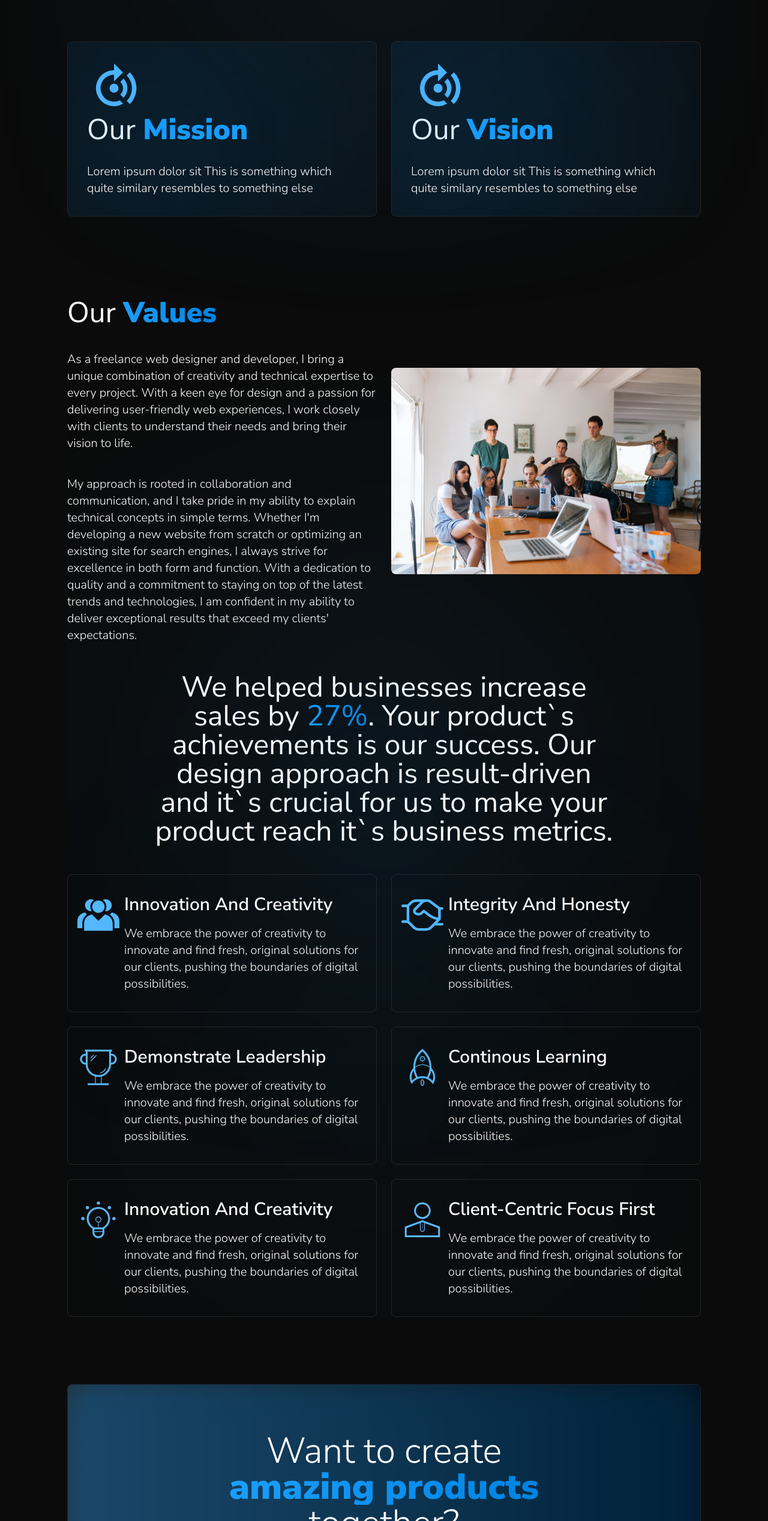
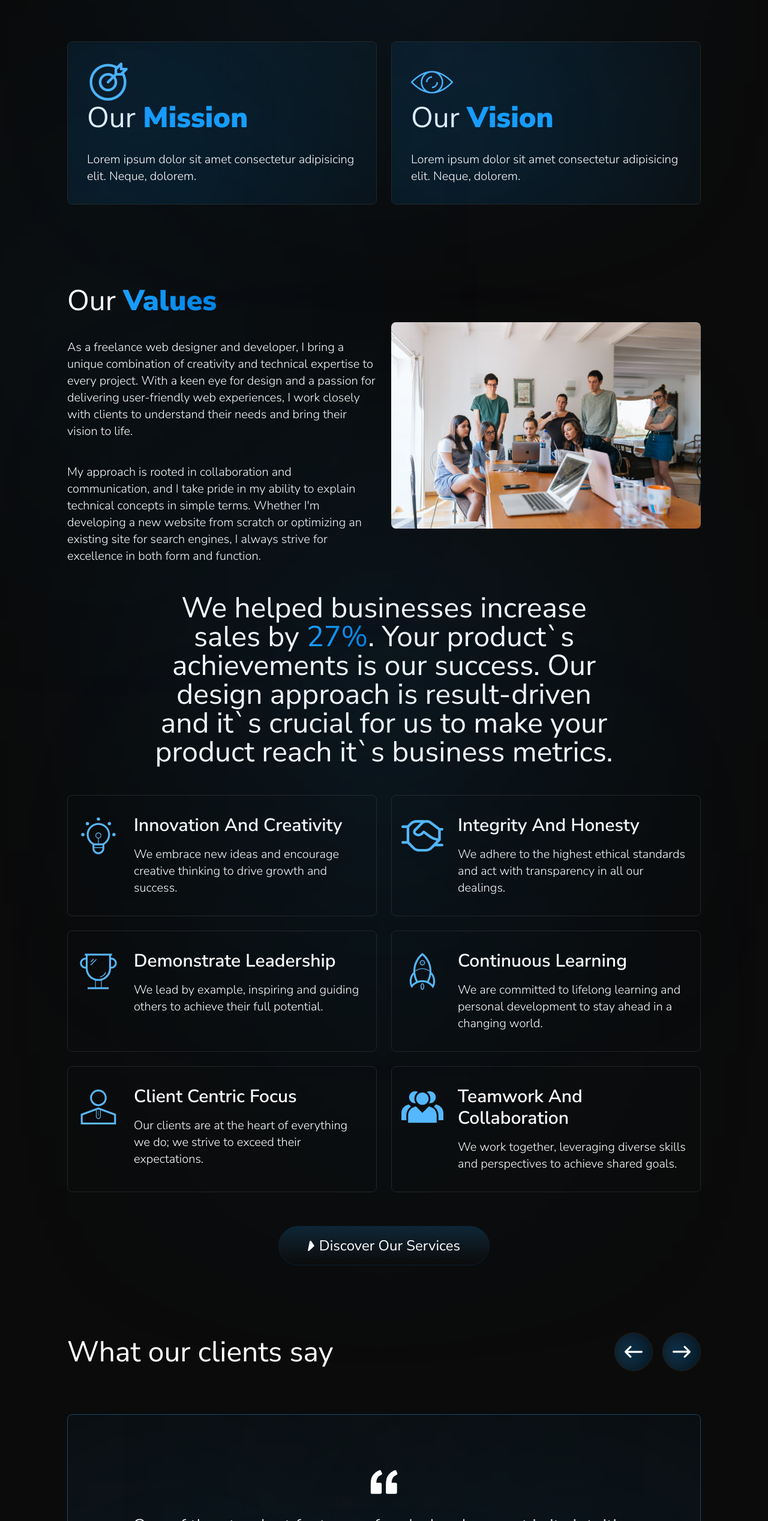
Before and after one commit to zrvnarmarin/BitLyte-Studios-Website, a Next.js app: page /about-us in a window 1280 px wide. Shown: the part 1591-4126 px from the top of the page at 60% size. Built offline with nearby package versions, Linux system fonts and the light colour scheme.

Commit message:
whole /about-us route page has been styled for beg screens;

```diff
--- a/app/about-us/(about-us-sections)/MissionAndVision.tsx
+++ b/app/about-us/(about-us-sections)/MissionAndVision.tsx
@@ -1,10 +1,6 @@
 import React from "react";
 import SectionWrapper from "../../components/SectionWrapper";
 import "../../../public/test.css";
-import { HighBrandAwareness } from "@/app/services/[serviceId]/SimilarServicesSection";
-import Link from "next/link";
-import { RightArrow } from "@/app/(home-sections)/ServicesSection";
-import { HighlySkilledProffesional } from "@/app/(home-sections)/WhyUsSection";
 
 export default function MissionAndVision() {
   return (
@@ -25,6 +21,7 @@ export default function MissionAndVision() {
               key={value.id}
               title={value.title}
               description={value.description}
+              icon={value.icon}
             />
           ))}
         </div>
@@ -36,26 +33,81 @@ export default function MissionAndVision() {
 export const ValueCard = ({
   title,
   description,
+  icon
 }: {
   title: string;
   description: string;
+  icon: () => React.FC
 }) => {
   return (
     <div className="relative overflow-hidden flex flex-col items-start justify-center p-8 rounded-lg border-[0.5px] border-[#252525]">
       <div className="w-64 h-64 absolute left-0 bottom-0 bg-gradient-to-r from-[#1A9FFF] to-[#0086E6] z-10 blur-[230px]"></div>
       <div className="w-full flex items-center justify-start">
-        <HighlySkilledProffesional />
+        {icon()}
       </div>
       <h2 className="text-[#ffffff] text-3xl xs:text-4xl sm:text-5xl font-medium xs:font-normal mb-8">
         Our <span className="text-primary-blue font-black">{title}</span>
       </h2>
       <p className="text-start text-lg xs:text-xl font-light text-[#ffffff] z-20">
-        Lorem ipsum dolor sit This is something which quite similary resembles
-        to something else
+        {description}
       </p>
     </div>
   );
 };
+
+export const MissionIcon = () => (
+  <svg
+    viewBox="0 0 32 32"
+    fill="#55b8ff"
+    width={70}
+    height={70}
+  >
+    <g id="SVGRepo_bgCarrier" strokeWidth="0"></g>
+    <g id="SVGRepo_tracerCarrier" strokeLinecap="round" strokeLinejoin="round"></g>
+    <g id="SVGRepo_iconCarrier">
+      <style type="text/css">
+        {`.st0{fill:none;stroke:#55b8ff;stroke-width:2;stroke-linecap:round;stroke-linejoin:round;stroke-miterlimit:10;}`}
+      </style>
+      <line className="st0" x1="16" y1="16" x2="22" y2="10"></line>
+      <polygon className="st0" points="30,6 26,6 26,2 22,6 22,10 26,10"></polygon>
+      <circle className="st0" cx="16" cy="16" r="6"></circle>
+      <path
+        className="st0"
+        d="M27,9c1.3,2,2,4.4,2,7c0,7.2-5.8,13-13,13S3,23.2,3,16S8.8,3,16,3c2.6,0,5,0.7,7,2"
+      ></path>
+    </g>
+  </svg>
+);
+
+export const VisionIcon = () => (
+  <svg
+    fill="#55b8ff"
+    height={70}
+    width={70}
+    viewBox="0 0 512 512"
+  >
+    <g id="SVGRepo_bgCarrier" strokeWidth="0"></g>
+    <g id="SVGRepo_tracerCarrier" strokeLinecap="round" strokeLinejoin="round"></g>
+    <g id="SVGRepo_iconCarrier">
+      <g>
+        <g>
+          <path d="M509.778,250.021C505.152,244.672,394.926,118.857,256,118.857S6.848,244.672,2.222,250.03 c-2.962,3.429-2.962,8.521,0,11.95C6.848,267.328,117.074,393.143,256,393.143S505.152,267.328,509.778,261.97 C512.741,258.542,512.741,253.449,509.778,250.021z M21.568,256c16.64-17.481,69.477-69.019,138.862-98.158 c-25.6,24.923-41.573,59.694-41.573,98.158c0,38.464,15.973,73.234,41.573,98.158C91.045,325.02,38.208,273.481,21.568,256z M256,374.857c-65.536,0-118.857-53.321-118.857-118.857S190.464,137.143,256,137.143S374.857,190.464,374.857,256 S321.536,374.857,256,374.857z M351.579,354.158c25.591-24.923,41.563-59.694,41.563-98.158c0-38.464-15.973-73.234-41.573-98.158 c69.385,29.138,122.222,80.677,138.862,98.158C473.792,273.481,420.965,325.02,351.579,354.158z"></path>
+        </g>
+      </g>
+      <g>
+        <g>
+          <path d="M182.857,256h18.286c0-30.254,24.603-54.857,54.857-54.857v-18.286C215.671,182.857,182.857,215.671,182.857,256z"></path>
+        </g>
+      </g>
+      <g>
+        <g>
+          <path d="M310.857,256c0,30.254-24.603,54.857-54.857,54.857v18.286c40.329,0,73.143-32.814,73.143-73.143H310.857z"></path>
+        </g>
+      </g>
+      {/* Add other <g> and <path> elements here as needed */}
+    </g>
+  </svg>
+);
 
 export const valueCardData = [
   {
@@ -63,11 +115,13 @@ export const valueCardData = [
     title: "Mission",
     description:
       "Lorem ipsum dolor sit amet consectetur adipisicing elit. Neque, dolorem.",
+      icon: MissionIcon
   },
   {
     id: 2,
     title: "Vision",
     description:
       "Lorem ipsum dolor sit amet consectetur adipisicing elit. Neque, dolorem.",
+      icon: VisionIcon
   },
 ];
--- /dev/null
+++ b/app/about-us/(about-us-sections)/ParagraphSection.tsx
@@ -0,0 +1,19 @@
+import React from 'react'
+import SectionWrapper from '@/app/components/SectionWrapper'
+
+export const ParagraphSection = () => {
+  return (
+    <SectionWrapper>
+      <h3 className="relative w-full text-3xl xs:text-4xl sm:text-5xl text-[#ffffff] font-medium text-center xs:font-normal z-40 py-4 sm:py-8 md:py-6">
+        We helped businesses increase sales by{" "}
+        <span className="custom-text">27%</span>. Your product`s achievements is
+        our success. Our design approach is result-driven and it`s crucial for
+        us to make your product reach it`s business metrics.
+        {/* Blur background */}
+        <div className="w-48 h-48 absolute top-1/2 left-1/2 transform -translate-x-1/2 -translate-y-1/2 bg-gradient-to-r from-[#1A9FFF] to-[#0086E6] z-10 blur-[230px] pointer-events-none"></div>
+      </h3>
+      </SectionWrapper>
+  )
+}
+
+export default ParagraphSection
--- a/app/about-us/(about-us-sections)/ValuesSection.tsx
+++ b/app/about-us/(about-us-sections)/ValuesSection.tsx
@@ -2,18 +2,15 @@ import React from "react";
 import SectionWrapper from "../../components/SectionWrapper";
 import "../../../public/test.css";
 import Image from "next/image";
-import { UseScrollPosition } from "./../../utils/hooks/UseScrollPosition";
-import TestImage from "../../../public/img11.jpg";
 import TestHumanImage from "../../../public/images/agency-image.png";
+import Link from "next/link";
+import { LogoArrowRight } from "@/app/(home-sections)/ProjectsSection";
 
 export default function WhyUsSection() {
   return (
     <SectionWrapper>
-      <div className="relative overflow-hidden flex flex-col gap-6 items-start">
-        {/* <div className="w-64 h-64 absolute right-0 bg-gradient-to-r from-[#1A9FFF] to-[#0086E6] z-10 blur-[230px]"></div>
-        <div className="w-64 h-64 absolute bottom-0 bg-gradient-to-r from-[#1A9FFF] to-[#0086E6] z-10 blur-[230px]"></div>
-        <div className="w-64 h-64 absolute top-0 bg-gradient-to-r from-[#1A9FFF] to-[#0086E6] z-10 blur-[230px]"></div>
-        <div className="w-64 h-64 absolute left-0 bg-gradient-to-r from-[#1A9FFF] to-[#0086E6] z-10 blur-[230px]"></div> */}
+      <div className="relative overflow- flex flex-col gap-6 items-start">
+        <div className="w-32 h-32 absolute top-0 bg-gradient-to-r from-[#1A9FFF] to-[#0086E6] z-10 blur-[230px]"></div>
 
         <div className="grid grid-cols-2 gap-6 items-center">
           <div className="flex flex-col gap-2">
@@ -33,10 +30,7 @@ export default function WhyUsSection() {
               take pride in my ability to explain technical concepts in simple
               terms. Whether I'm developing a new website from scratch or
               optimizing an existing site for search engines, I always strive
-              for excellence in both form and function. With a dedication to
-              quality and a commitment to staying on top of the latest trends
-              and technologies, I am confident in my ability to deliver
-              exceptional results that exceed my clients' expectations.
+              for excellence in both form and function.
             </p>
           </div>
           <Image
@@ -62,94 +56,44 @@ export default function WhyUsSection() {
         <div className="relative grid grid-cols-1 md:grid-cols-2 gap-6">
           <div className="w-32 h-32 absolute top-1/2 left-1/2 transform -translate-x-1/2 -translate-y-1/2 bg-gradient-to-r from-[#1A9FFF] to-[#0086E6] z-10 blur-[230px] pointer-events-none"></div>
 
-          <div className="flex flex-row gap-2 rounded-lg p-4 py-8 border-[0.5px] border-[#252525] z-20">
-            <TeamworkAndCollaborationIcon />
-            <div className="flex flex-col gap-2">
-              <h3 className="text-[#ffffff] font-semibold text-2xl xs:text-3xl text-start z-20">
-                Innovation And Creativity
-              </h3>
-              <p className="text-lg xs:text-xl font-light text-[#ffffff] text-start pt-2 z-20">
-                We embrace the power of creativity to innovate and find fresh,
-                original solutions for our clients, pushing the boundaries of
-                digital possibilities.
-              </p>
-            </div>
-          </div>
+          {values.map((value) => (
+            <ValueCard
+              key={value.id}
+              title={value.title}
+              description={value.description}
+              icon={value.icon}
+            />
+          ))}
+        </div>
+      </div>
 
-          <div className="flex flex-row gap-2 rounded-lg p-4 py-8 border-[0.5px] border-[#252525] z-20">
-            <IntegrityAndHonestyIcon />
-            <div className="flex flex-col gap-2">
-              <h3 className="text-[#ffffff] font-semibold text-2xl xs:text-3xl text-start z-20">
-                Integrity And Honesty
-              </h3>
-              <p className="text-lg xs:text-xl font-light text-[#ffffff] text-start pt-2 z-20">
-                We embrace the power of creativity to innovate and find fresh,
-                original solutions for our clients, pushing the boundaries of
-                digital possibilities.
-              </p>
-            </div>
-          </div>
-
-          <div className="flex flex-row gap-2 rounded-lg p-4 py-8 border-[0.5px] border-[#252525] z-20">
-            <DemonstratingLeadershipIcon />
-            <div className="flex flex-col gap-2">
-              <h3 className="text-[#ffffff] font-semibold text-2xl xs:text-3xl text-start z-20">
-                Demonstrate Leadership
-              </h3>
-              <p className="text-lg xs:text-xl font-light text-[#ffffff] text-start pt-2 z-20">
-                We embrace the power of creativity to innovate and find fresh,
-                original solutions for our clients, pushing the boundaries of
-                digital possibilities.
-              </p>
-            </div>
-          </div>
-
-          <div className="flex flex-row gap-2 rounded-lg p-4 py-8 border-[0.5px] border-[#252525] z-20">
-            <ContinuousLearningIcon />
-            <div className="flex flex-col gap-2">
-              <h3 className="text-[#ffffff] font-semibold text-2xl xs:text-3xl text-start z-20">
-                Continous Learning
-              </h3>
-              <p className="text-lg xs:text-xl font-light text-[#ffffff] text-start pt-2 z-20">
-                We embrace the power of creativity to innovate and find fresh,
-                original solutions for our clients, pushing the boundaries of
-                digital possibilities.
-              </p>
-            </div>
-          </div>
-
-          <div className="flex flex-row gap-2 rounded-lg p-4 py-8 border-[0.5px] border-[#252525] z-20">
-            <InnovationAndCreativityIcon />
-            <div className="flex flex-col gap-2">
-              <h3 className="text-[#ffffff] font-semibold text-2xl xs:text-3xl text-start z-20">
-                Innovation And Creativity
-              </h3>
-              <p className="text-lg xs:text-xl font-light text-[#ffffff] text-start pt-2 z-20">
-                We embrace the power of creativity to innovate and find fresh,
-                original solutions for our clients, pushing the boundaries of
-                digital possibilities.
-              </p>
-            </div>
-          </div>
-
-          <div className="flex flex-row gap-2 rounded-lg p-4 py-8 border-[0.5px] border-[#252525] z-20">
-            <UserCentricIcon />
-            <div className="flex flex-col gap-2">
-              <h3 className="text-[#ffffff] font-semibold text-2xl xs:text-3xl text-start z-20">
-                Client-Centric Focus First
-              </h3>
-              <p className="text-lg xs:text-xl font-light text-[#ffffff] text-start pt-2 z-20">
-                We embrace the power of creativity to innovate and find fresh,
-                original solutions for our clients, pushing the boundaries of
-                digital possibilities.
-              </p>
-            </div>
-          </div>
-        </div>
+      <div className="relative w-full flex justify-center pt-4 md:pt-8 z-30">
+        <Link href={`/services`}>
+          <button className="w-fit flex items-center gap-2 py-4 px-12 bg-gradient-to-t from-[#0b0b0b] to-[#27a5ff2b] text-[#ffffff] hover:text-[#111111] border-[0.5px] border-[#0a2030] hover:bg-[#ffffff] rounded-full font-normal text-xl xs:text-2xl sm:text-2xl">
+            <LogoArrowRight fillColor="#ffffff" width={11} height={17} />
+            Discover Our Services
+          </button>
+        </Link>
       </div>
     </SectionWrapper>
   );
 }
+
+export const ValueCard = ({ title, description, icon } : ValueType) => {
+  return (
+    <div className="flex flex-row gap-6 rounded-lg p-4 py-8 border-[0.5px] border-[#252525] z-20">
+      {icon()}
+      <div className="flex flex-col gap-2">
+        <h3 className="text-[#ffffff] font-semibold text-2xl xs:text-3xl text-start z-20">
+          {title}
+        </h3>
+        <p className="text-lg xs:text-xl font-light text-[#ffffff] text-start pt-2 z-20">
+          {description}
+        </p>
+      </div>
+    </div>
+  );
+};
 
 export const UserCentricIcon = () => {
   return (
@@ -410,3 +354,55 @@ export const TeamworkAndCollaborationIcon = () => {
     </svg>
   );
 };
+
+export type ValueType = {
+  id: number;
+  title: string;
+  description: string;
+  icon: () => React.FC;
+};
+
+const values: ValueType[] = [
+  {
+    id: 1,
+    title: "Innovation And Creativity",
+    description:
+      "We embrace new ideas and encourage creative thinking to drive growth and success.",
+    icon: InnovationAndCreativityIcon,
+  },
+  {
+    id: 2,
+    title: "Integrity And Honesty",
+    description:
+      "We adhere to the highest ethical standards and act with transparency in all our dealings.",
+    icon: IntegrityAndHonestyIcon,
+  },
+  {
+    id: 3,
+    title: "Demonstrate Leadership",
+    description:
+      "We lead by example, inspiring and guiding others to achieve their full potential.",
+    icon: DemonstratingLeadershipIcon,
+  },
+  {
+    id: 4,
+    title: "Continuous Learning",
+    description:
+      "We are committed to lifelong learning and personal development to stay ahead in a changing world.",
+    icon: ContinuousLearningIcon,
+  },
+  {
+    id: 5,
+    title: "Client Centric Focus",
+    description:
+      "Our clients are at the heart of everything we do; we strive to exceed their expectations.",
+    icon: UserCentricIcon,
+  },
+  {
+    id: 6,
+    title: "Teamwork And Collaboration",
+    description:
+      "We work together, leveraging diverse skills and perspectives to achieve shared goals.",
+    icon: TeamworkAndCollaborationIcon,
+  },
+];
--- a/app/about-us/page.tsx
+++ b/app/about-us/page.tsx
@@ -2,6 +2,8 @@ import HeroSection from './(about-us-sections)/HeroSection'
 import CTASection from '../components/CTASection';
 import MissionAndVision from './(about-us-sections)/MissionAndVision';
 import ValuesSection from './(about-us-sections)/ValuesSection';
+import TestimonialsSection from '../components/TestimonialsSection';
+import ParagraphSection from './(about-us-sections)/ParagraphSection';
 
 export default function Home() {
   return (
@@ -9,6 +11,8 @@ export default function Home() {
       <HeroSection />
       <MissionAndVision />
       <ValuesSection />
+      <TestimonialsSection />
+      <ParagraphSection />
       <CTASection />
     </main>
   );
```
